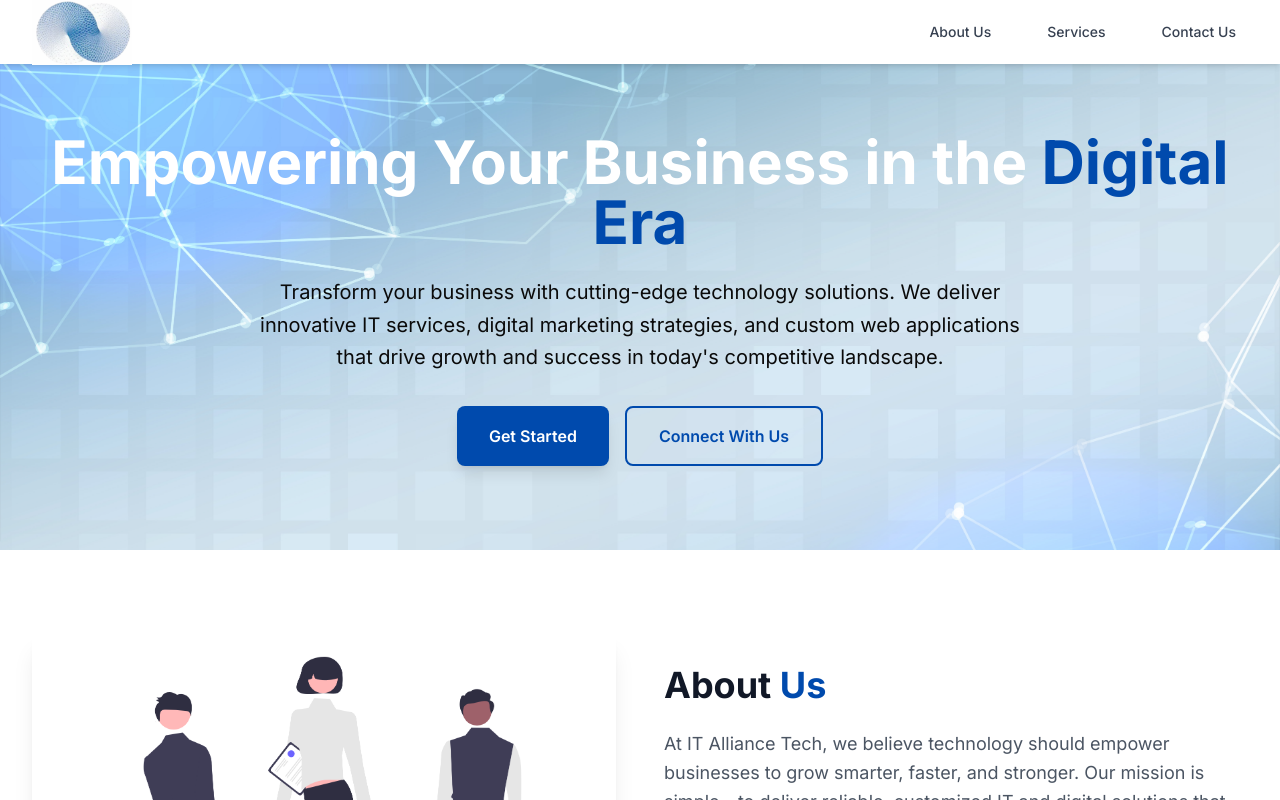
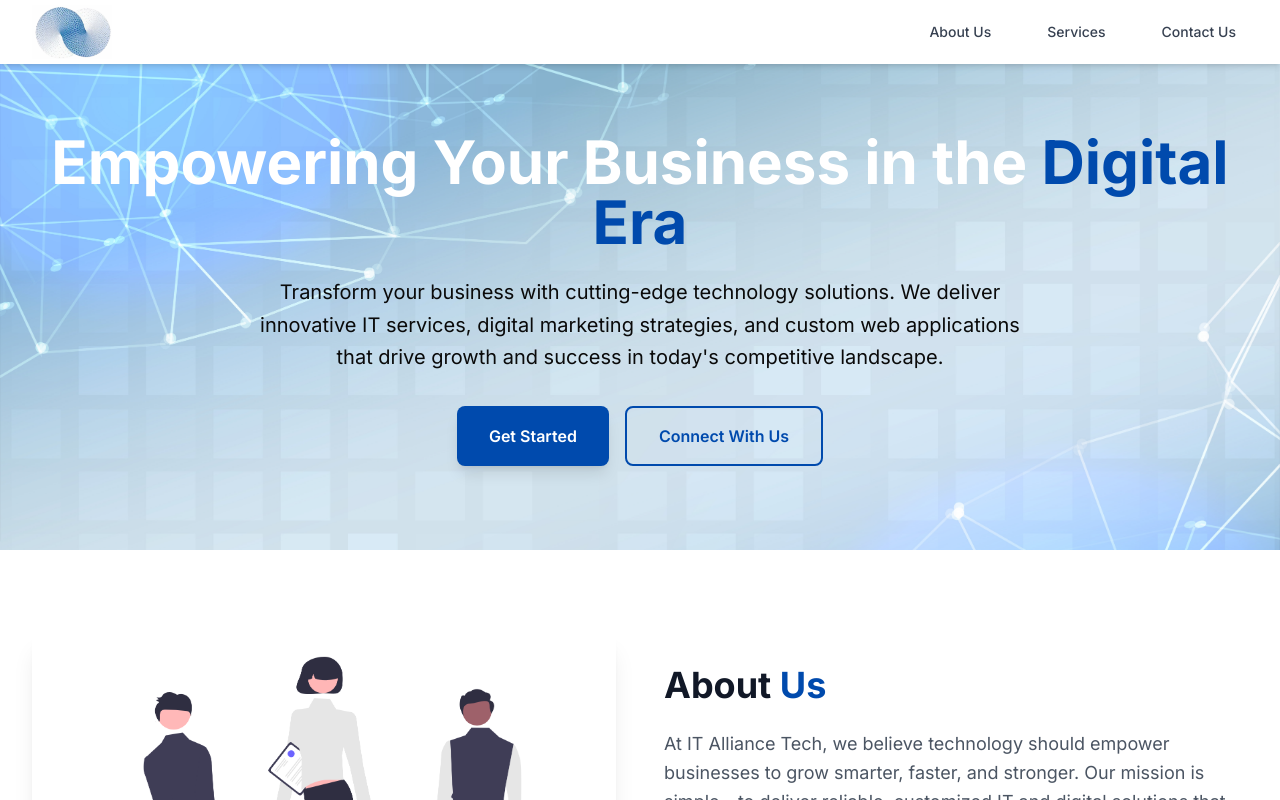
Before and after one commit to IT-Alliance-Tech/IT-Alliance-Tech, a Next.js app: page / in a window 1280 px wide. Shown: the top 800 px of the page. Built offline with nearby package versions, Linux system fonts and the light colour scheme.

Commit message:
framer motion uninstalled and navbar logo updated

```diff
--- a/components/AboutSection.js
+++ b/components/AboutSection.js
@@ -2,7 +2,6 @@ import Link from 'next/link';
 import React from 'react';
 import aboutImg from '../assets/images/aboutUs.png';
 import Image from 'next/image';
-import { motion } from 'framer-motion';
 
 const AboutSection = () => {
   return (
@@ -10,7 +9,7 @@ const AboutSection = () => {
       <div className="max-w-7xl mx-auto px-4 sm:px-6 lg:px-8">
         <div className="grid grid-cols-1 lg:grid-cols-2 gap-12 items-center">
           {/* Left - Image */}
-          <motion.div
+          <div
             className="order-2 lg:order-1"
             initial={{ opacity: 0, x: 50 }} // ✅ slide from right
             whileInView={{ opacity: 1, x: 0 }}
@@ -22,10 +21,10 @@ const AboutSection = () => {
               alt="IT Alliance Team"
               className="rounded-lg shadow-xl w-full"
             />
-          </motion.div>
+          </div>
 
           {/* Right - Title and Description */}
-          <motion.div
+          <div
             className="order-1 lg:order-2"
             initial={{ opacity: 0, x: -50 }} // text can slide from left
             whileInView={{ opacity: 1, x: 0 }}
@@ -50,7 +49,7 @@ const AboutSection = () => {
             >
               Read More
             </Link>
-          </motion.div>
+          </div>
         </div>
       </div>
     </section>
--- a/components/BannerSection.js
+++ b/components/BannerSection.js
@@ -1,5 +1,4 @@
 import React from 'react';
-import { motion } from 'framer-motion';
 
 const BannerSection = () => {
   return (
@@ -10,7 +9,7 @@ const BannerSection = () => {
 
       <div className="max-w-7xl mx-auto px-4 sm:px-6 lg:px-8 text-center">
         {/* Headline */}
-        <motion.h2
+        <h2
           initial={{ opacity: 0, y: 50 }}
           whileInView={{ opacity: 1, y: 0 }}
           viewport={{ once: true, amount: 0.5 }}
@@ -19,10 +18,10 @@ const BannerSection = () => {
         >
           Transform your business with our expert digital marketing, <br />
           flexible staffing services, and custom web solutions.
-        </motion.h2>
+        </h2>
 
         {/* Description */}
-        <motion.p
+        <p
           initial={{ opacity: 0, y: 30 }}
           whileInView={{ opacity: 1, y: 0 }}
           viewport={{ once: true, amount: 0.5 }}
@@ -30,10 +29,10 @@ const BannerSection = () => {
           className="mt-6 text-lg md:text-xl text-white/80"
         >
           Take your business to the next level with our tailored solutions and creative strategies.
-        </motion.p>
+        </p>
 
         {/* Button */}
-        <motion.div
+        <div
           initial={{ scale: 0.9, opacity: 0 }}
           whileInView={{ scale: 1, opacity: 1 }}
           viewport={{ once: true, amount: 0.5 }}
@@ -43,7 +42,7 @@ const BannerSection = () => {
           <button className="px-6 py-3 bg-yellow-400 hover:bg-yellow-500 text-blue-900 font-semibold rounded-lg shadow-lg transform transition-transform hover:scale-105">
             Get Started
           </button>
-        </motion.div>
+        </div>
       </div>
     </section>
   );
--- a/components/Navbar.js
+++ b/components/Navbar.js
@@ -6,6 +6,7 @@ import { RiMenuLine, RiCloseLine } from '@remixicon/react';
 
 // ✅ Import your logo image
 import logoImg from '../assets/images/itallianceLogo.png'; // <-- replace with your actual path
+import Link from 'next/link';
 
 const Navbar = () => {
   const [isMenuOpen, setIsMenuOpen] = React.useState(false);
@@ -19,15 +20,15 @@ const Navbar = () => {
       <div className="max-w-7xl mx-auto px-4 sm:px-6 lg:px-8">
         <div className="flex justify-between items-center h-16">
           {/* Logo */}
-          <div className="flex-shrink-0">
+          <Link href={`/`} className="flex-shrink-0">
             <Image
               src={logoImg}
               alt="IT Alliance Logo"
-              width={100} // adjust width
+              width={80} // adjust width
               height={50} // adjust height
               className="object-contain"
             />
-          </div>
+          </Link>
 
           {/* Desktop Menu */}
           <div className="hidden md:block">
```
Also changed, not shown: 1 other file (tests, documents, lock files or other folders).
